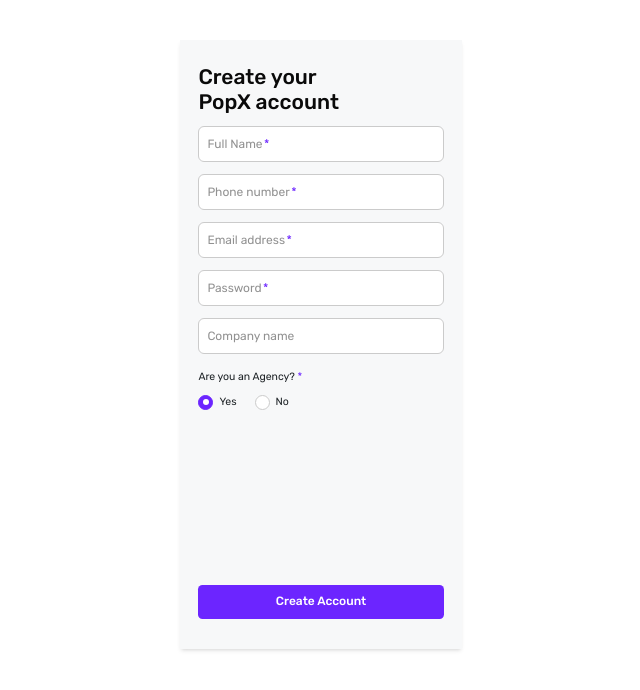
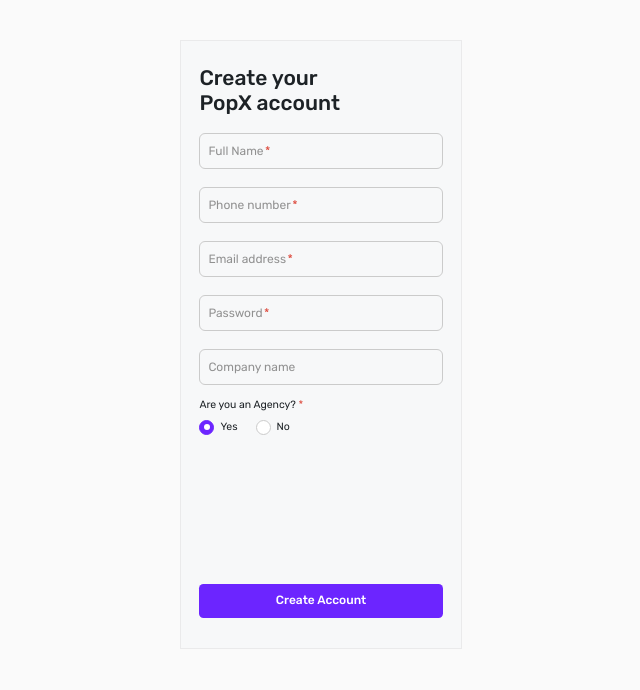
Before and after one commit to steverogersX/EducaseFrontend, a Next.js app: page / in a window 1280 px wide. Both pictures are taken after a click on the button "Create Account". Shown: the top 690 px of the page, without its empty margins (319-959 px from the left). Built offline with nearby package versions, Linux system fonts and the light colour scheme.

Commit message:
feat: enhance UI components and layout — improved styling and structure for screens and inputs

```diff
--- a/src/app/page.tsx
+++ b/src/app/page.tsx
@@ -12,8 +12,9 @@ export default function Page() {
   const [screen, setScreen] = useState<Screen>("welcome");
 
   return (
-    <main className="min-h-screen flex items-start justify-center py-10">
-      <div className="ui-scale w-frame h-screen-mobile bg-app-bg shadow-md flex flex-col overflow-hidden">
+    <main className="min-h-screen bg-[#FAFAFA] flex items-start justify-center py-10">
+      <div className="ui-scale w-frame h-screen-mobile bg-app-bg border-[2.5px] border-app-border/30 flex flex-col overflow-hidden">
+        <div key={screen} className="animate-slide-in flex flex-col flex-1 overflow-hidden">
           {screen === "welcome" && (
             <WelcomeScreen
               onCreateAccount={() => setScreen("create")}
@@ -28,6 +29,7 @@ export default function Page() {
           )}
           {screen === "settings" && <AccountSettingsScreen />}
         </div>
+      </div>
     </main>
   );
 }
--- a/src/components/FloatingInput.tsx
+++ b/src/components/FloatingInput.tsx
@@ -28,7 +28,7 @@ export function FloatingInput({
   const floated = focused || value.length > 0;
 
   return (
-    <div className={cn("relative", className)}>
+    <div className={cn("relative mt-2", className)}>
       <input
         id={id}
         type={type}
@@ -38,7 +38,7 @@ export function FloatingInput({
         onBlur={() => setFocused(false)}
         placeholder={floated ? (placeholder ?? "") : ""}
         className={cn(
-          "w-full h-input rounded-input border bg-white font-rubik text-input-label text-app-text",
+          "w-full h-input rounded-input border bg-transparent font-rubik text-input-label text-app-text",
           "px-3 outline-none transition-colors duration-150",
           "placeholder:text-app-placeholder",
           focused ? "border-brand" : "border-app-border"
@@ -49,12 +49,12 @@ export function FloatingInput({
         className={cn(
           "pointer-events-none absolute left-3 font-rubik transition-all duration-150",
           floated
-            ? "top-0 -translate-y-1/2 text-floating-label text-brand bg-white px-1"
+            ? "top-0 -translate-y-1/2 text-floating-label text-brand bg-app-bg px-1"
             : "top-1/2 -translate-y-1/2 text-input-label text-app-placeholder"
         )}
       >
         {label}
-        {required && <span className="text-brand ml-0.5">*</span>}
+        {required && <span className="text-app-error ml-0.5">*</span>}
       </label>
     </div>
   );
--- a/src/screens/AccountSettingsScreen.tsx
+++ b/src/screens/AccountSettingsScreen.tsx
@@ -4,16 +4,17 @@ import camIcon from "@/assets/camicon.svg";
 
 export function AccountSettingsScreen() {
   return (
-    <div className="flex flex-col flex-1 bg-app-bg">
-      {/* Header */}
-      <div className="px-6 py-5 border-b border-app-border">
-        <h1 className="text-input-label font-medium text-app-text font-rubik">
-          Account Settings
-        </h1>
+    <div className="flex flex-col flex-1">
+      {/* White top section — header + profile + description */}
+      <div className="bg-white">
+        <div className="px-6 py-5 border-b border-app-border">
+          <h1 className="text-input-label font-medium text-app-text font-rubik">
+            Account Settings
+          </h1>
+        </div>
       </div>
 
-      {/* Profile section */}
-      <div className="px-6 pt-6 space-y-4">
+      <div className="px-6 pt-6 pb-6 space-y-4">
         <div className="flex items-center gap-4">
           <div className="relative shrink-0">
             <Image
@@ -24,12 +25,7 @@ export function AccountSettingsScreen() {
               className="rounded-full object-cover w-[72px] h-[72px]"
             />
             <div className="absolute bottom-0 right-0 w-6 h-6 rounded-full bg-brand flex items-center justify-center">
-              <Image
-                src={camIcon}
-                alt="Change photo"
-                width={14}
-                height={14}
-              />
+              <Image src={camIcon} alt="Change photo" width={14} height={14} />
             </div>
           </div>
 
@@ -43,12 +39,21 @@ export function AccountSettingsScreen() {
           </div>
         </div>
 
-        <p className="text-input-label text-app-text font-rubik leading-relaxed">
+        <p className="w-full text-input-label text-app-text font-rubik leading-relaxed">
           Lorem Ipsum Dolor Sit Amet, Consetetur Sadipscing Elitr, Sed Diam
-          Nonumy Eirmod Tempor Invidunt Ut Labore Et Dolore Magna Aliquyam
-          Erat, Sed Diam
+          Nonumy Eirmod Tempor Invidunt Ut Labore Et Dolore Magna Aliquyam Erat,
+          Sed Diam
         </p>
       </div>
+
+      {/* Dashed divider — top */}
+      <div className="border-t border-dashed border-app-border" />
+
+      {/* Gray empty area */}
+      <div className="flex-1 bg-app-bg" />
+
+      {/* Dashed divider — bottom */}
+      <div className="border-t border-dashed border-app-border mb-6" />
     </div>
   );
 }
--- a/src/screens/CreateAccountScreen.tsx
+++ b/src/screens/CreateAccountScreen.tsx
@@ -17,11 +17,12 @@ export function CreateAccountScreen({ onCreateAccount }: CreateAccountScreenProp
 
   return (
     <div className="flex flex-col flex-1 bg-app-bg overflow-y-auto">
-      <div className="px-6 pt-8 pb-6 space-y-4">
-        <h1 className="text-heading font-medium font-rubik tracking-0">
+      <div className="px-6 pt-8 pb-6">
+        <h1 className="text-heading font-medium font-rubik text-app-text tracking-normal">
           Create your<br />PopX account
         </h1>
 
+        <div className="mt-6 space-y-6">
           <FloatingInput
             id="fullName"
             label="Full Name"
@@ -64,10 +65,11 @@ export function CreateAccountScreen({ onCreateAccount }: CreateAccountScreenProp
             value={company}
             onChange={setCompany}
           />
+        </div>
 
-        <div className="space-y-3 pt-1">
+        <div className="space-y-2 pt-4">
           <p className="text-input-label text-app-text font-rubik">
-            Are you an Agency?<span className="text-brand"> *</span>
+            Are you an Agency?<span className="text-app-error"> *</span>
           </p>
           <div className="flex items-center gap-6">
             <label className="flex items-center gap-2 cursor-pointer">
@@ -105,7 +107,6 @@ export function CreateAccountScreen({ onCreateAccount }: CreateAccountScreenProp
         </div>
       </div>
 
-      {/* Spacer pushes button to bottom */}
       <div className="flex-1" />
 
       <div className="px-6 pb-10">
--- a/src/screens/SignInScreen.tsx
+++ b/src/screens/SignInScreen.tsx
@@ -11,10 +11,8 @@ export function SignInScreen({ onLogin }: SignInScreenProps) {
   const [email, setEmail] = useState("");
   const [password, setPassword] = useState("");
 
-  const isValid = email.length > 0 && password.length > 0;
-
   return (
-    <div className="flex flex-col flex-1 bg-app-bg px-6 pt-8">
+    <div className="flex flex-col flex-1 bg-[#F7F8F9] px-6 pt-8">
       <div className="space-y-2 mb-8">
         <h1 className="text-heading font-medium text-app-text font-rubik leading-tight">
           Signin to your<br />PopX account
@@ -44,14 +42,7 @@ export function SignInScreen({ onLogin }: SignInScreenProps) {
       </div>
 
       <div className="mt-6">
-        <button
-          onClick={isValid ? onLogin : undefined}
-          className={
-            isValid
-              ? "btn-primary"
-              : "w-full h-btn rounded-btn bg-app-placeholder/30 text-app-placeholder text-btn font-medium font-rubik text-center cursor-not-allowed"
-          }
-        >
+        <button onClick={onLogin} className="btn-primary">
           Login
         </button>
       </div>
--- a/src/screens/WelcomeScreen.tsx
+++ b/src/screens/WelcomeScreen.tsx
@@ -5,7 +5,7 @@ interface WelcomeScreenProps {
 
 export function WelcomeScreen({ onCreateAccount, onLogin }: WelcomeScreenProps) {
   return (
-    <div className="flex flex-col flex-1 bg-app-bg">
+    <div className="flex flex-col flex-1 bg-[#F7F8F9]">
       {/* Large empty space fills the top */}
       <div className="flex-1" />
 
```
Lines whose indentation alone changed are shown as unchanged.
